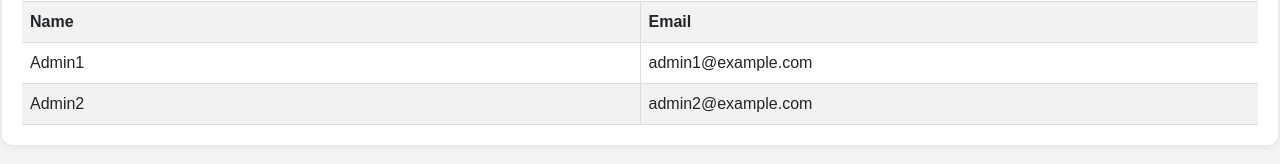
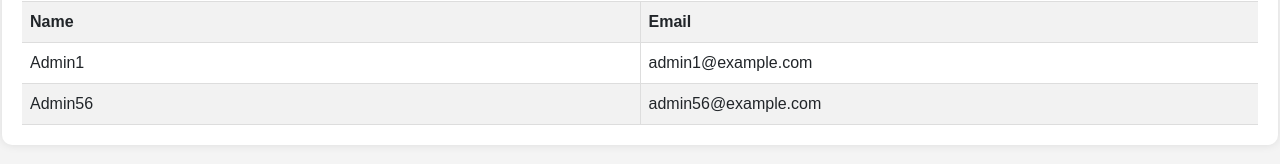
Before and after one commit to Vin1632/funding-management, a React (Create React App) app: page /ManageManagers in a window 1280 px wide. Shown: the part 220-384 px from the top of the page. Built offline with nearby package versions, Linux system fonts and the light colour scheme; no server answers.

Commit message:
testing api

```diff
--- a/src/components/Admin-dashboard/ManageFundManagers.js
+++ b/src/components/Admin-dashboard/ManageFundManagers.js
@@ -22,7 +22,7 @@ const ManageManagers = () => {
   // Example admin data
   const [admins, setAdmins] = useState([
     { id: 1, name: "Admin1", email: "admin1@example.com", role: "Admin" },
-    { id: 2, name: "Admin2", email: "admin2@example.com", role: "Admin" },
+    { id: 2, name: "Admin56", email: "admin56@example.com", role: "Admin" },
     // Add more admin data as needed
   ]);
 
```
